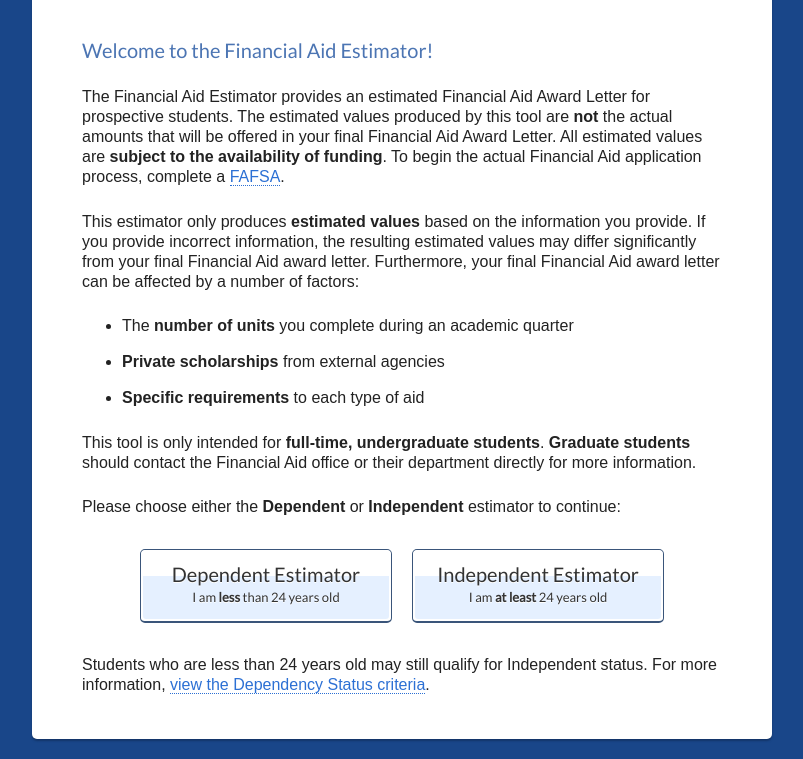
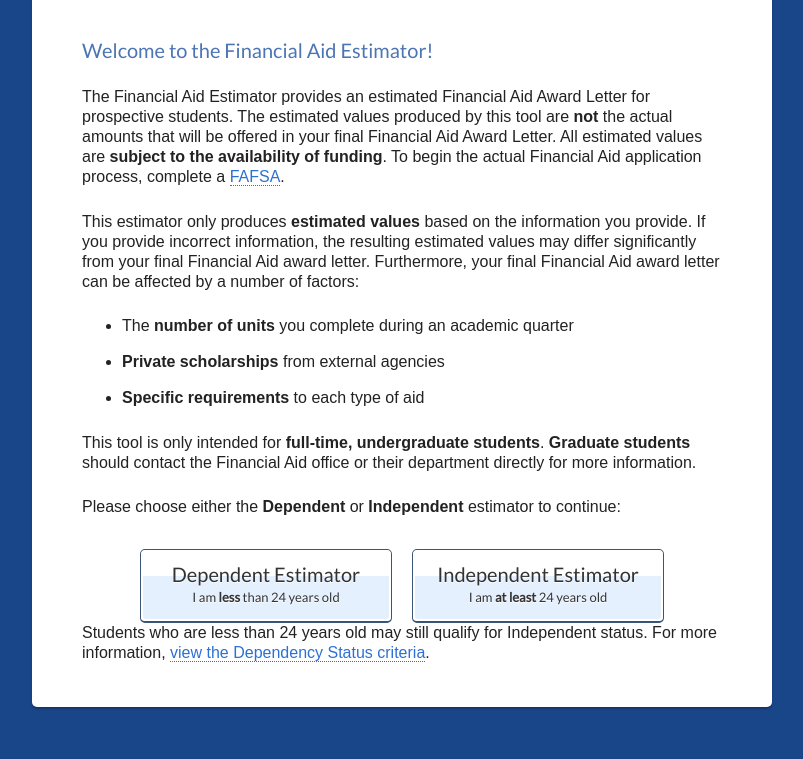
Before and after one commit to ucsbfinaid/Financial-Aid-Estimator-Front-End-Template, a plain HTML site: page index.html in a window 1280 px wide. Shown: the part 174-933 px from the top of the page, without its empty margins (238-1041 px from the left). After the commit the page ends 901 px from the top, so only its background shows below. Drawn offline with Linux system fonts and the light colour scheme.

Commit message:
Removed clearfixes and resets from CSS

```diff
--- a/style/main.css
+++ b/style/main.css
@@ -1,37 +1,3 @@
-/* =RESET
-============================================= */
-
-body, fieldset
-{
-    margin: 0;
-    padding: 0;
-}
-
-/* =CLEARFIXES
-============================================= */
-
-#root:before, #root:after,
-.dependency-choice:before, .dependency-choice:after,
-.results:before, .results:after
-{
-    content: "";
-    display: table;
-}
-
-#root:after,
-.dependency-choice:after,
-.results:after
-{
-    clear: both;
-}
-
-#root,
-.dependency-choice,
-.results
-{
-    zoom: 1;
-}
-
 /* =GLOBAL
 ============================================= */
 
```
